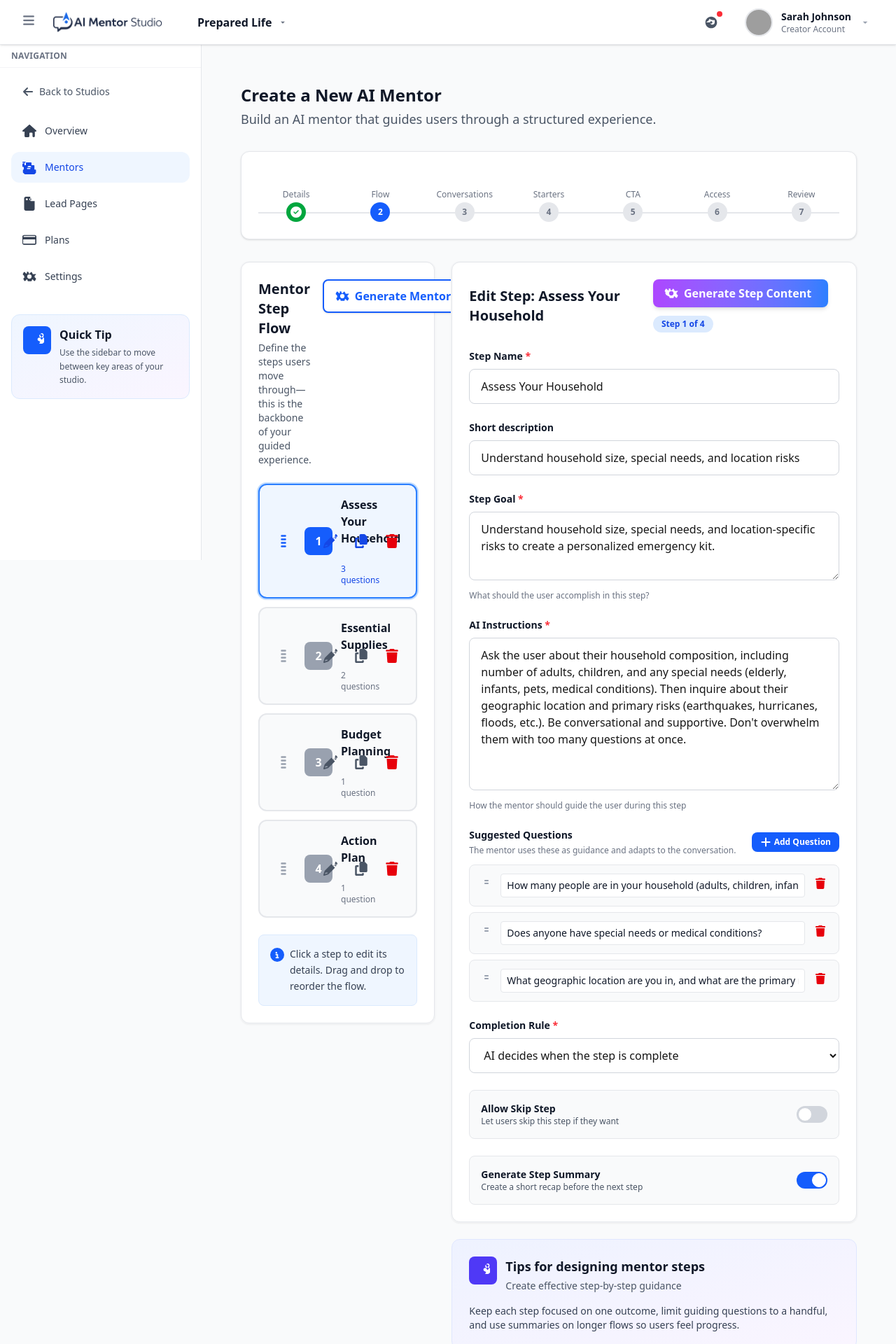
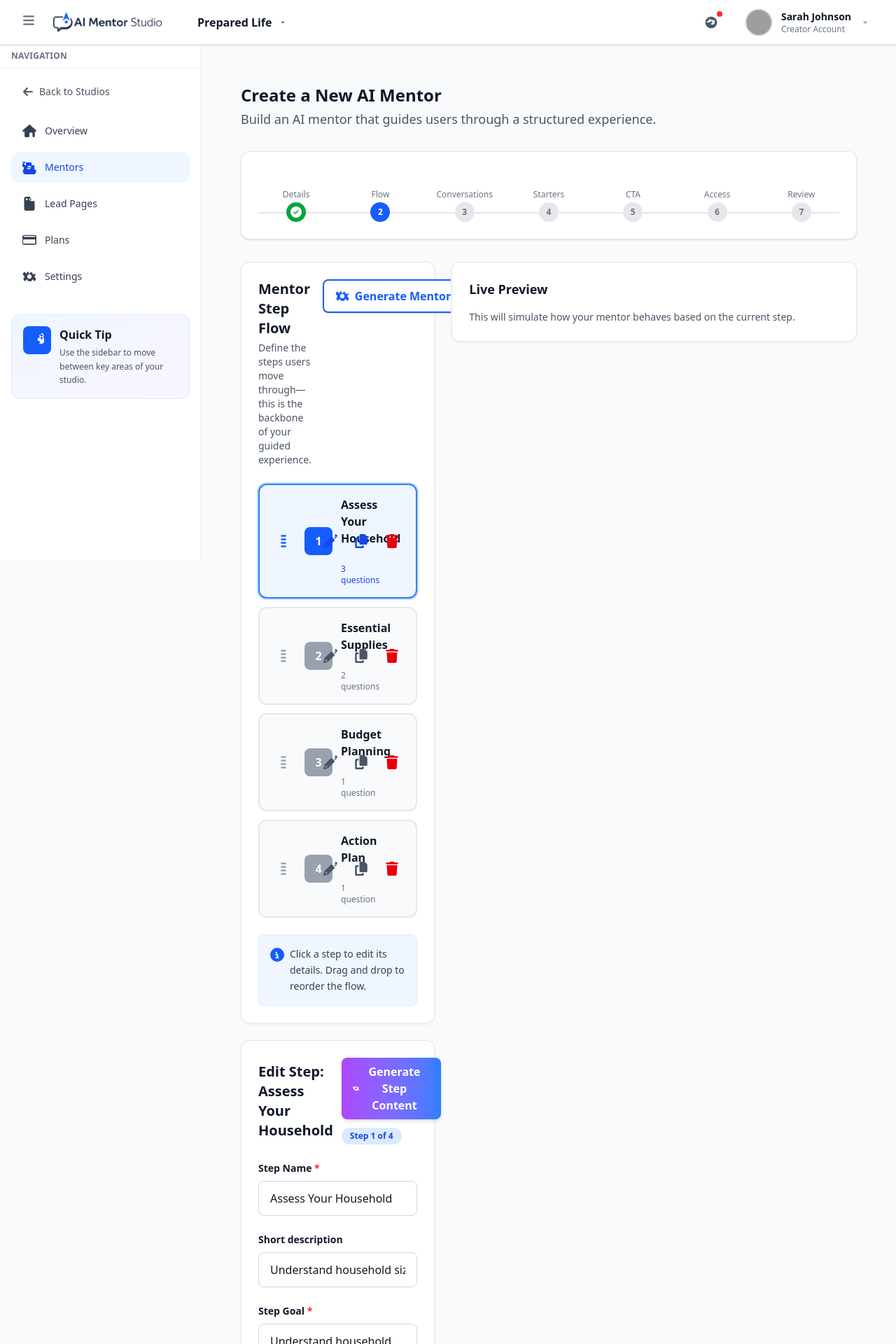
Before and after one commit to actioneramarketing/ai-mentor-studio, a Next.js app: page /studios/1/mentors/new/step-2 in a window 1280 px wide. Shown: the top 1920 px of the page at 70% size. Built offline with nearby package versions, Linux system fonts and the light colour scheme; grey boxes are pictures that could not be loaded.

Commit message:
Fix Mentor Flow layout: move editor under steps and restore preview column

```diff
--- a/app/(creator)/studios/[studioId]/mentors/new/step-2/page.tsx
+++ b/app/(creator)/studios/[studioId]/mentors/new/step-2/page.tsx
@@ -335,7 +335,7 @@ export default function NewMentorStep2Page() {
           <MentorWizardProgress currentStep={2} />
 
           <div className="grid grid-cols-1 gap-6 lg:grid-cols-12">
-            <div className="space-y-6 lg:col-span-4">
+            <div className="min-w-0 space-y-6 lg:col-span-4">
               <div
                 id="mentor-steps-form"
                 className="rounded-xl border border-gray-200 bg-white p-6 shadow-sm ring-1 ring-gray-100"
@@ -516,9 +516,7 @@ export default function NewMentorStep2Page() {
                   </div>
                 </div>
               </div>
-            </div>
 
-            <div className="min-w-0 space-y-6 lg:col-span-8">
               {selected ? (
                 <div
                   ref={editorRef}
@@ -717,28 +715,13 @@ export default function NewMentorStep2Page() {
                   </div>
                 </div>
               ) : null}
+            </div>
 
-              <div
-                id="help-panel"
-                className="rounded-xl border border-indigo-100 bg-gradient-to-br from-indigo-50 to-purple-50 p-6"
-              >
-                <div className="mb-4 flex items-start space-x-3">
-                  <div className="flex h-10 w-10 shrink-0 items-center justify-center rounded-lg bg-indigo-600">
-                    <svg className="h-5 w-5 text-white" fill="currentColor" viewBox="0 0 384 512" aria-hidden>
-                      <path d="M272 384c9.6-31.9 29.5-59.1 49.2-86.2l0 0c5.2-7.1 10.4-14.2 15.4-21.4C389.7 222.5 432 137.7 432 64c0-35.3-28.7-64-64-64s-64 28.7-64 64c0 35.3 28.7 64 64 64c0 0 0 0 0 0c0 0 0 0 0 0l-32 32 0 0c-35.3 0-64-28.7-64-64s28.7-64 64-64s64 28.7 64 64c0 0 0 0 0 0c-17.7 0-32 14.3-32 32s14.3 32 32 32c0 0 0 0 0 0c53 0 96 43 96 96s-43 96-96 96s-96-43-96-96c0-17.7 14.3-32 32-32s32 14.3 32 32c0 35.3-28.7 64-64 64l0 0-32-32 0 0c-35.3 0-64-28.7-64-64s28.7-64 64-64s64 28.7 64 64c0 0 0 0 0 0c0 0 0 0 0 0l32 32c0 0 0 0 0 0c35.3 0 64 28.7 64 64s-28.7 64-64 64z" />
-                    </svg>
-                  </div>
-                  <div>
-                    <h3 className="mb-1 text-lg font-bold text-gray-900">Tips for designing mentor steps</h3>
-                    <p className="text-sm text-gray-600">Create effective step-by-step guidance</p>
-                  </div>
-                </div>
-
-                <div className="space-y-3">
-                  <p className="text-sm text-gray-700">
-                    Keep each step focused on one outcome, limit guiding questions to a handful, and use summaries on
-                    longer flows so users feel progress.
-                  </p>
+            <div className="min-w-0 lg:col-span-8">
+              <div className="rounded-xl border border-gray-200 bg-white p-6 shadow-sm ring-1 ring-gray-100">
+                <h3 className="mb-4 text-lg font-bold text-gray-900">Live Preview</h3>
+                <div className="text-sm text-gray-600">
+                  This will simulate how your mentor behaves based on the current step.
                 </div>
               </div>
             </div>
```
